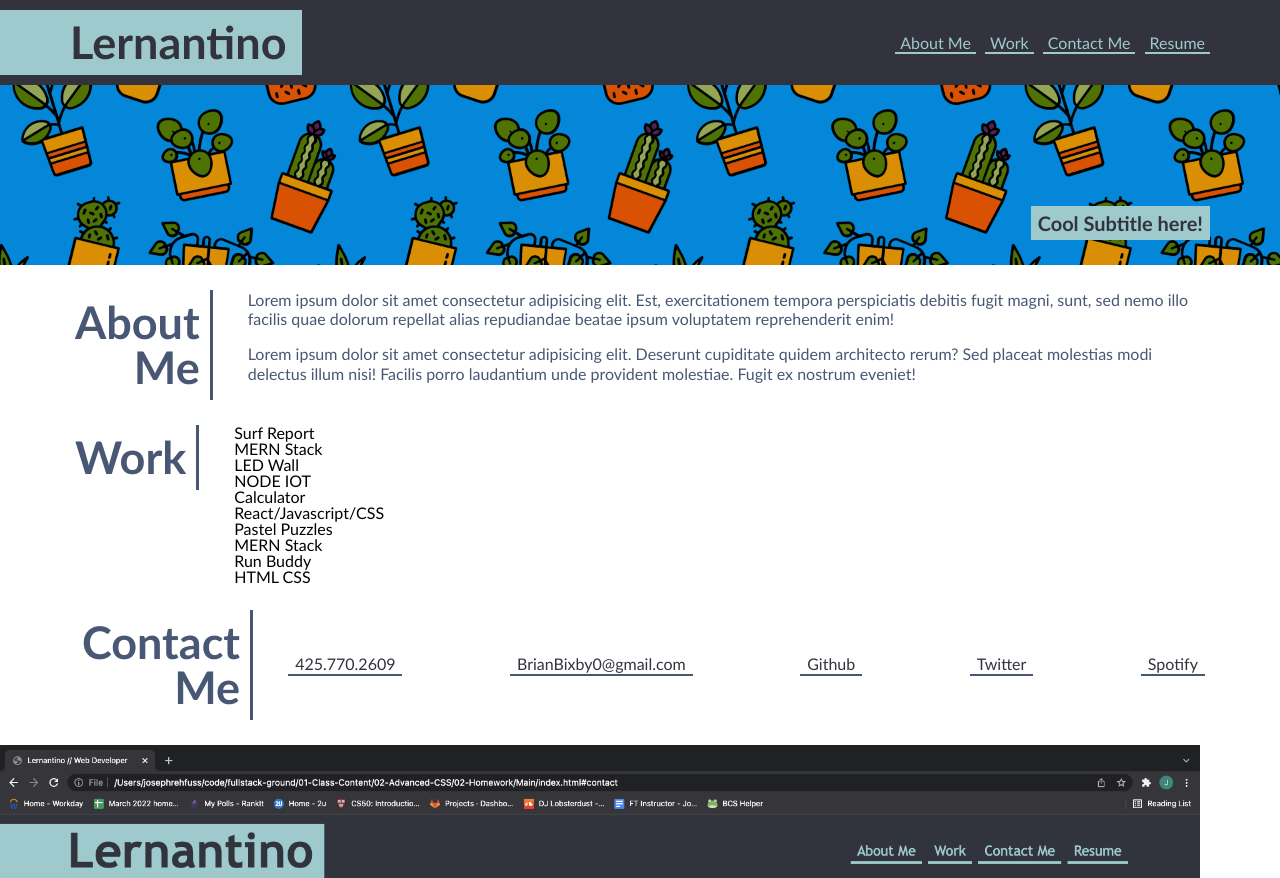
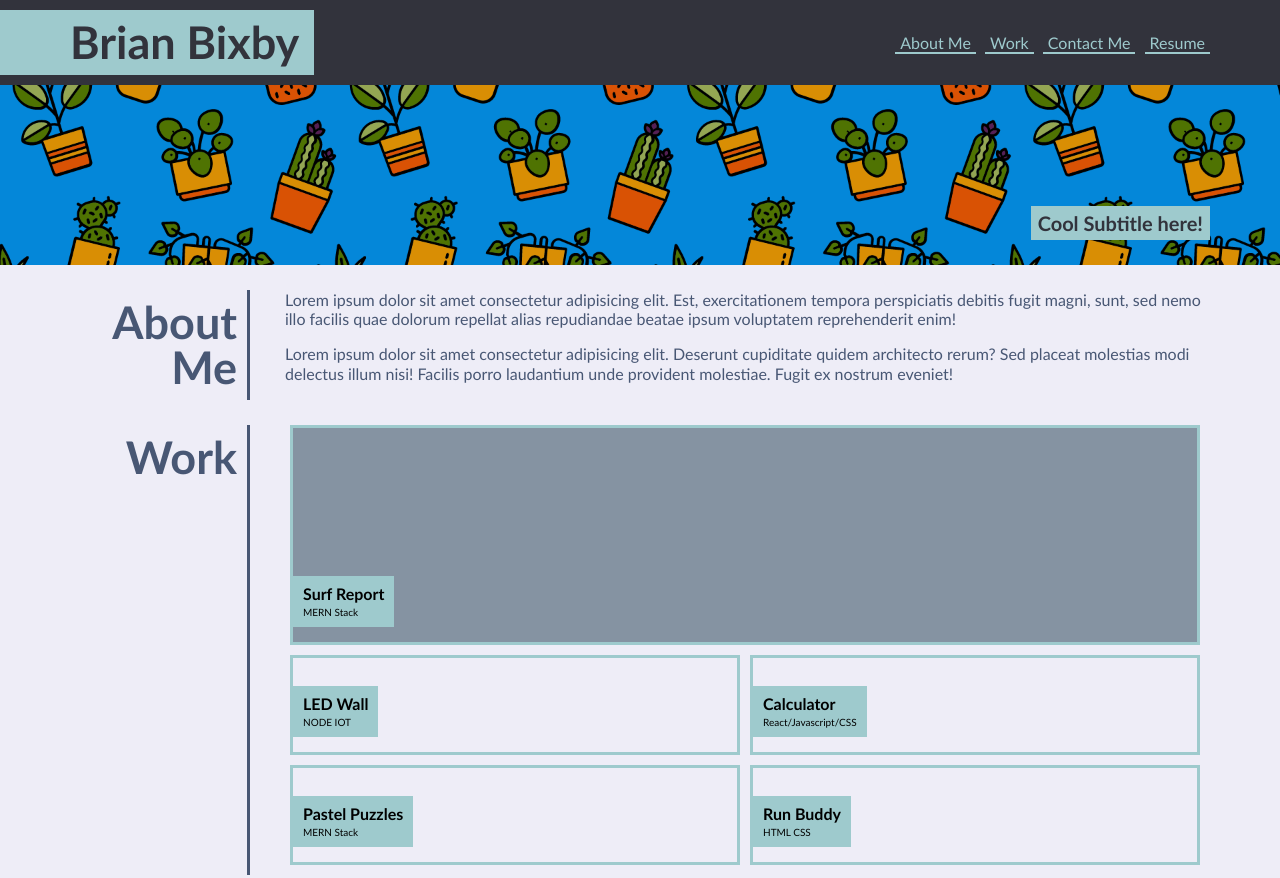
Before and after one commit to brianbixby/hmwk2, a plain HTML site: page index.html in a window 1280 px wide. Shown: the top 878 px of the page. Drawn offline with Linux system fonts and the light colour scheme.

Commit message:
formatted work section

```diff
--- a/assets/css/style.css
+++ b/assets/css/style.css
@@ -15,10 +15,10 @@ html {
 }
 body {
     margin: 0 auto;
+    background-color: #EEEDF7;
 }
 main {
     font-family: 'Gill Sans', 'Gill Sans MT', Calibri, 'Trebuchet MS', sans-serif;
-    background-color: #FFF;
 }
 p {
     font-size: 16px;
@@ -92,7 +92,7 @@ p {
     /* padding: 0 75px; */
 }
 .sectionHeaderContainer {
-
+    flex: 1 0 250px;
 }
 .sectionHeaderContainer h2 {
     color: var(--primary-color-blue);
@@ -101,6 +101,7 @@ p {
     font-weight: 600;
     padding: 10px 10px 10px 75px;
     border-right: 3px solid var(--primary-color-blue);
+    height: 100%;
 }
 
 .sectionContentContainer  {
@@ -122,12 +123,40 @@ p {
 
 }
 
+#work .sectionContentContainer {
+    display: flex;
+    flex-wrap: wrap;
+    width: 100%;
+}
+
 #largeWorkSectionContainer {
-
+    flex: 1 1 100%;
+    background-color: #8593A2;
+    height: 220px;
 }
 
 .workSectionContainer {
-
+    flex: 1 1 48%;
+    margin-bottom: 10px;
+    margin-right: 5px;
+    margin-left: 5px;
+    border: 3px solid var(--primary-color-teal);
+    height: 100px;
+    position: relative;
+}
+.workSectionContainer div {
+    position: absolute;
+    background-color: var(--primary-color-teal);
+    padding: 10px;
+    bottom: 15px;
+}
+.workSectionContainer h3 {
+    font-size: 16px;
+    margin-bottom: 5px;
+    font-weight: 600;
+}
+.workSectionContainer p {
+    font-size: 10px;
 }
 
 #contact {
@@ -148,9 +177,16 @@ p {
 
 /* media queries */
 @media screen and (max-width: 992px) {
-
+    .sectionHeaderContainer {
+        flex: 1 0 200px;
+    }
+    .sectionHeaderContainer h2 {
+        padding: 10px;
+    }
 }
 
 @media screen and (max-width: 768px) {
-
+    .workSectionContainer {
+        flex: 1 1 100%;
+    }
 }
--- a/index.html
+++ b/index.html
@@ -20,7 +20,7 @@
 <body>
 
     <header class="header">
-        <h1>Lernantino</h1>
+        <h1>Brian Bixby</h1>
         <nav>
             <ul>
                 <li>
@@ -116,7 +116,7 @@
                 </div>
                 <div class="sectionContentContainer">
                     <a href="tel:4257702609">425.770.2609</a>
-                    <a href = "mailto:brianbixby@gmail.com?subject=contact">BrianBixby0@gmail.com</a>
+                    <a href="mailto:brianbixby@gmail.com?subject=contact">BrianBixby0@gmail.com</a>
                     <a href="https://github.com/brianbixby" targer="_blank">Github</a>
                     <a href="https://twitter.com" targer="_blank">Twitter</a>
                     <a href="https://spotify.com" targer="_blank">Spotify</a>
@@ -128,9 +128,11 @@
     <footer>
 
     </footer>
-    <img src="./assets/images/image1.png" style="width:1200px;"/>
-    <img src="./assets/images/image2.png" style="width:1200px;"/>
-    <img src="./assets/images/image3.png" style="width:1200px;"/>
+    <img src="./assets/images/image1.png" style="width:1200px;" />
+    <img src="./assets/images/image2.png" style="width:1200px;" />
+    <img src="./assets/images/image3.png" style="width:1200px;" />
+    <img src="./assets/images/image4.png" style="width:1200px;" />
+    <img src="./assets/images/image5.png" style="width:1200px;" />
 </body>
 
 </html>
```
